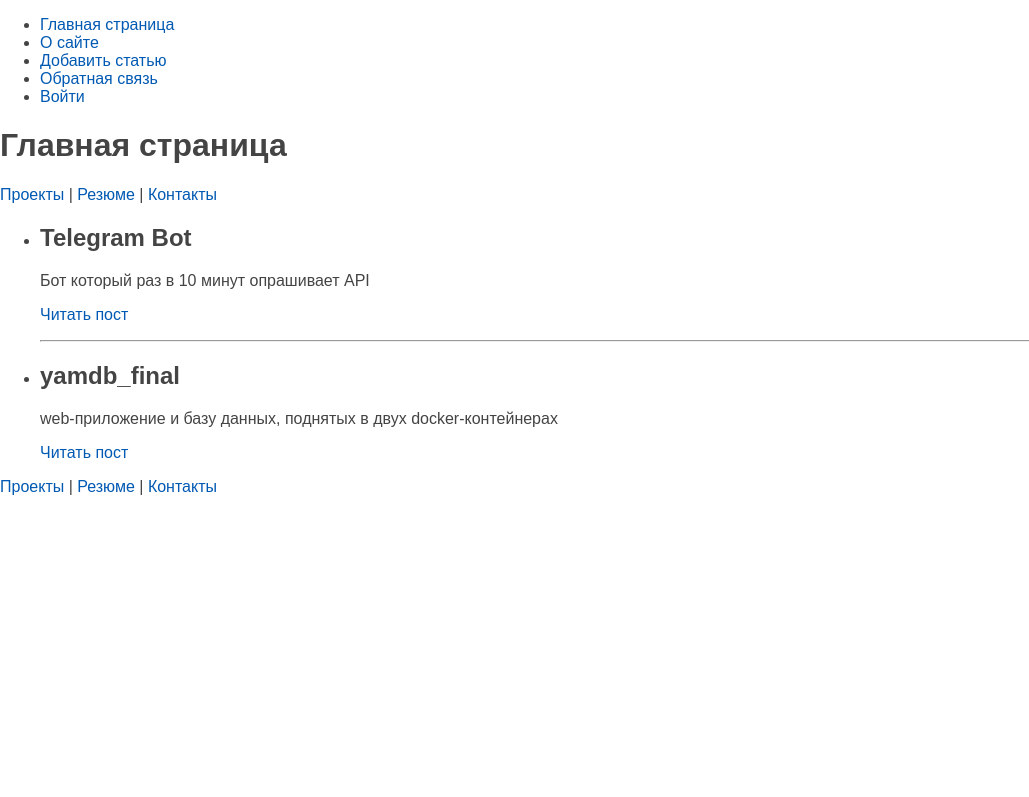
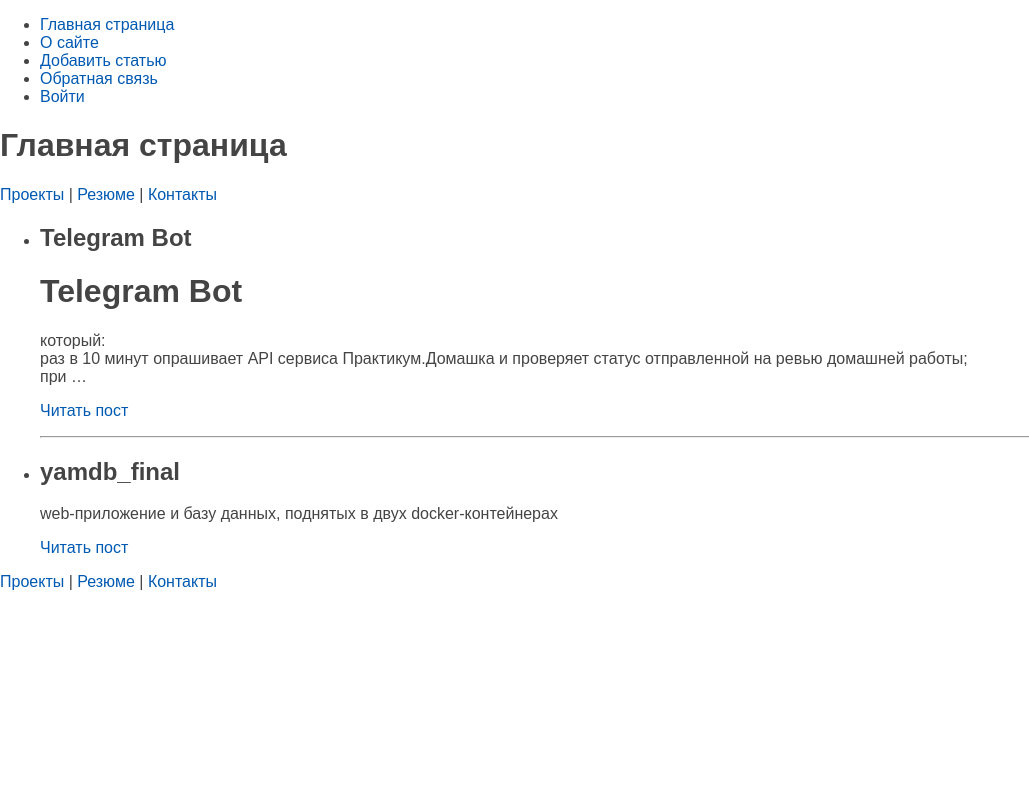
Before and after one commit to ilshat2/my_website_project, a Django app: page / in a window 1280 px wide. Shown: the top 797 px of the page, without its empty margins (0-1029 px from the left). Run offline with Django 4.2, Linux system fonts and the light colour scheme.

Commit message:
refactor(core):changes in display of static files

```diff
--- a/siteilshat/myresume/templates/myresume/index.html
+++ b/siteilshat/myresume/templates/myresume/index.html
@@ -10,7 +10,9 @@
     {% if p.is_published %}
     <li>
         <h2>{{ p.title }}</h2>
-        <p>{{ p.content }}</p>
+        {% autoescape off %}
+        <p>{{ p.content | linebreaks | truncatewords:20 }}</p>
+        {% endautoescape %}
         <p><a href="{% url 'post' p.id %}">Читать пост</a></p>
         {% if not forloop.last %}
         <hr>
--- a/siteilshat/myresume/views.py
+++ b/siteilshat/myresume/views.py
@@ -13,7 +13,10 @@ menu = [
 ]
 
 data_db = [
-    {'id': 1, 'title': 'Telegram Bot', 'content': 'Бот который раз в 10 минут опрашивает API', 'is_published': True},
+    {'id': 1, 'title': 'Telegram Bot', 'content': '''<h1>Telegram Bot</h1> который:
+        раз в 10 минут опрашивает API сервиса Практикум.Домашка и проверяет статус отправленной на ревью домашней работы;
+        при обновлении статуса анализирует ответ API и отправляет вам соответствующее уведомление в Telegram;
+        логирует свою работу и сообщает вам о важных проблемах сообщением в Telegram. ''', 'is_published': True},
     {'id': 2, 'title': 'API Yamdb', 'content': 'RestAPI для сервиса Yamdb - базы данных книг, музыки, фильмов.', 'is_published': False},
     {'id': 3, 'title': 'yamdb_final', 'content': 'web-приложение и базу данных, поднятых в двух docker-контейнерах', 'is_published': True},
 ]
--- a/siteilshat/siteilshat/settings.py
+++ b/siteilshat/siteilshat/settings.py
@@ -120,6 +120,7 @@ USE_TZ = True
 
 STATIC_URL = 'static/'
 
+
 # Default primary key field type
 # https://docs.djangoproject.com/en/4.2/ref/settings/#default-auto-field
 
```
